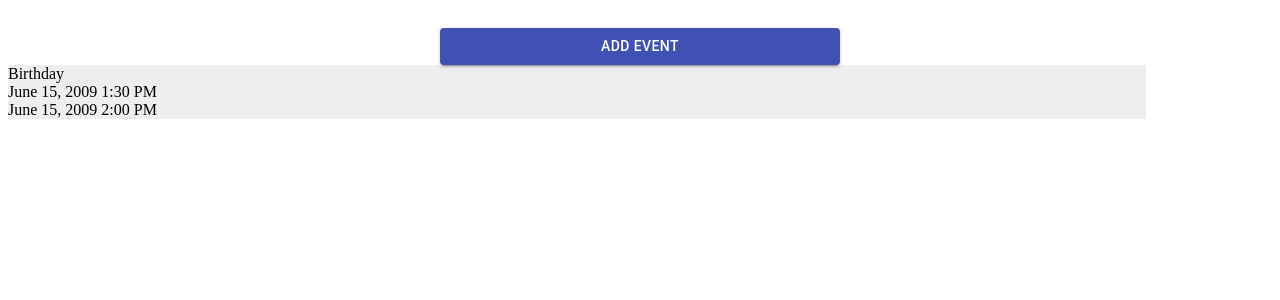
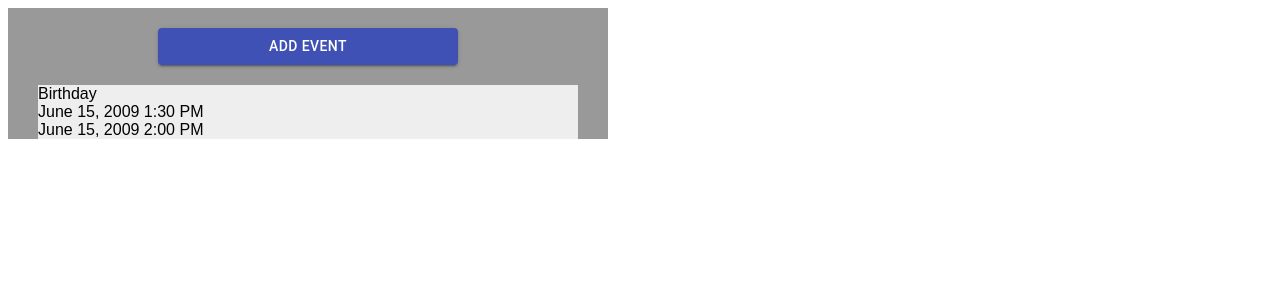
Before and after one commit to pragyes31/Event-Manager, a React (Create React App) app: page / in a window 1280 px wide. Shown: the top 300 px of the page. Built offline with nearby package versions, Linux system fonts and the light colour scheme.

Commit message:
css styling

```diff
--- a/src/App.js
+++ b/src/App.js
@@ -40,13 +40,8 @@ export default class App extends React.Component {
 
 const AddEventButtonStyles = {
   btn: {
-    width: "60%",
-    maxWidth: "400px",
-    marginTop: "20px"
-  },
-  btnParent: {
-    display: "flex",
-    justifyContent: "center"
+    minWidth: "300px",
+    margin: "20px 0px"
   }
 };
 
--- a/src/styles.css
+++ b/src/styles.css
@@ -1,3 +1,8 @@
-.App {
+.app {
   font-family: sans-serif;
+  background-color: #999;
+  max-width: 600px;
+  display: flex;
+  flex-direction: column;
+  align-items: center;
 }
```
